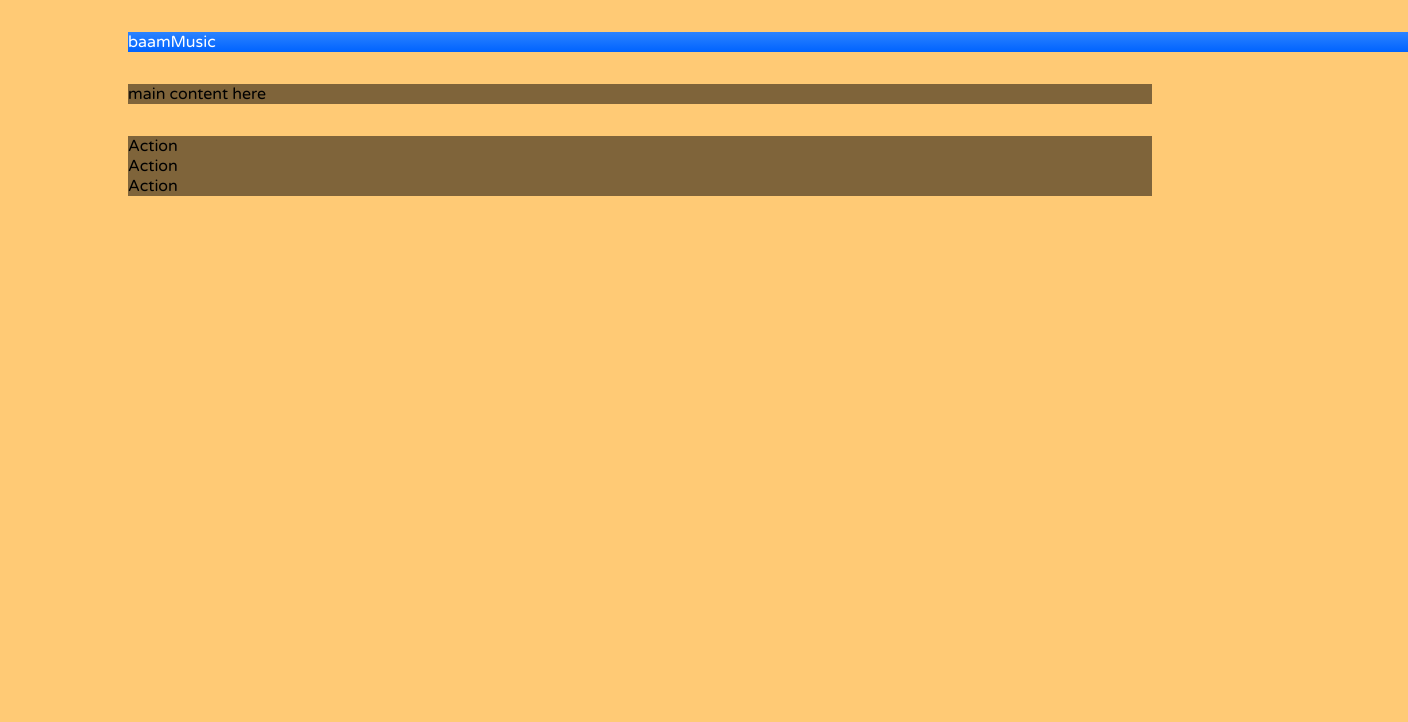
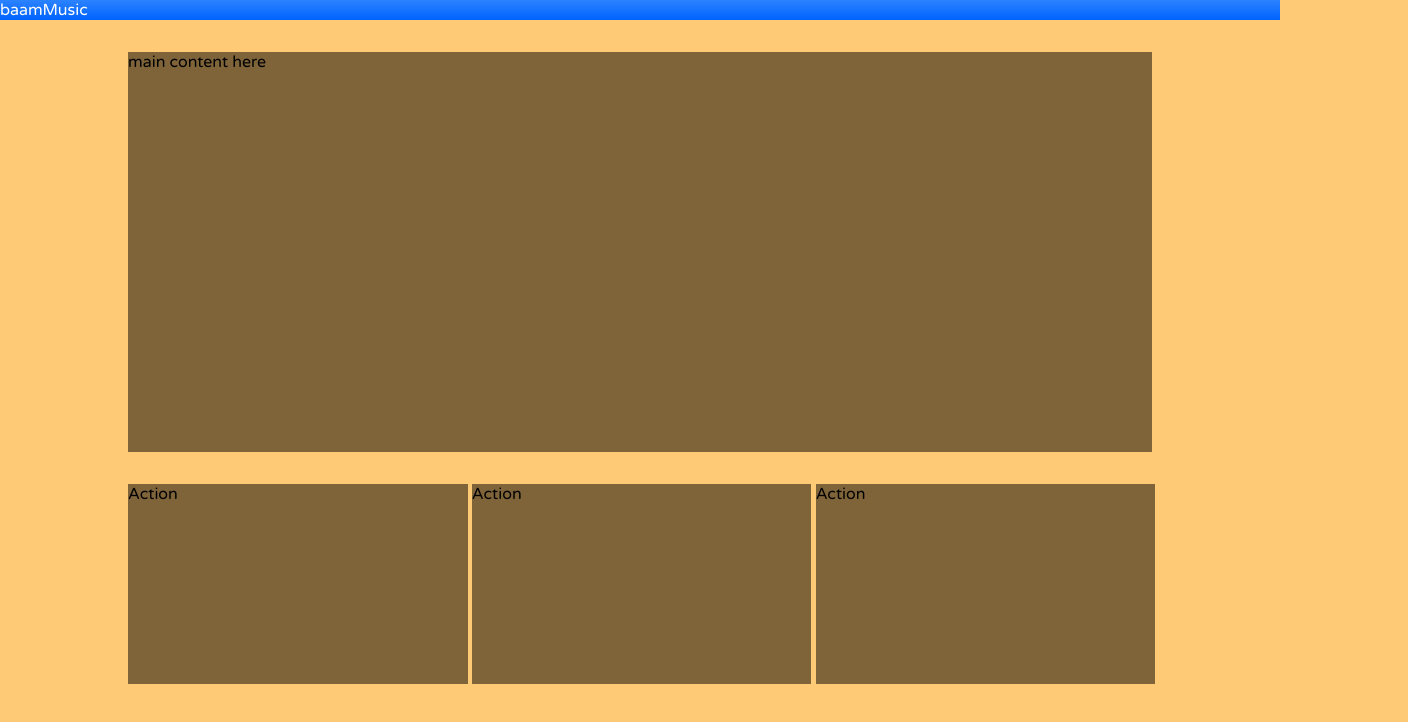
Before and after one commit to AgnieszkaKurek/MobilWebDesign, a plain HTML site: page index.html in a window 1280 px wide. Shown: the whole page, 1408 px wide, since content can reach past the window. Drawn offline with Linux system fonts and the light colour scheme.

Commit message:
smol changes

```diff
--- a/baamstyles.css
+++ b/baamstyles.css
@@ -14,6 +14,7 @@ body > div {
 #logo {
     color:#ffffff;
     width: 100%;
+    margin: 0;
     background-color: #0047ab;
     background-image: -webkit-linear-gradient(#2c83ff);
     background-image: -moz-linear-gradient(top,#2c83ff);
@@ -24,10 +25,16 @@ body > div {
 }
 #content {
     background-color: rgba(0, 0, 0, .5 );
+    height: 50%;
 }
 #footer {
-
+    width: 91.5%;
+    min-height: 25%;
+    max-height: 25%;
 }
 #footer div {
     background-color: rgba(0, 0, 0, .5 );
+    height: 25%;
+    display: inline-block;
+    width: 29%;
 }
```
